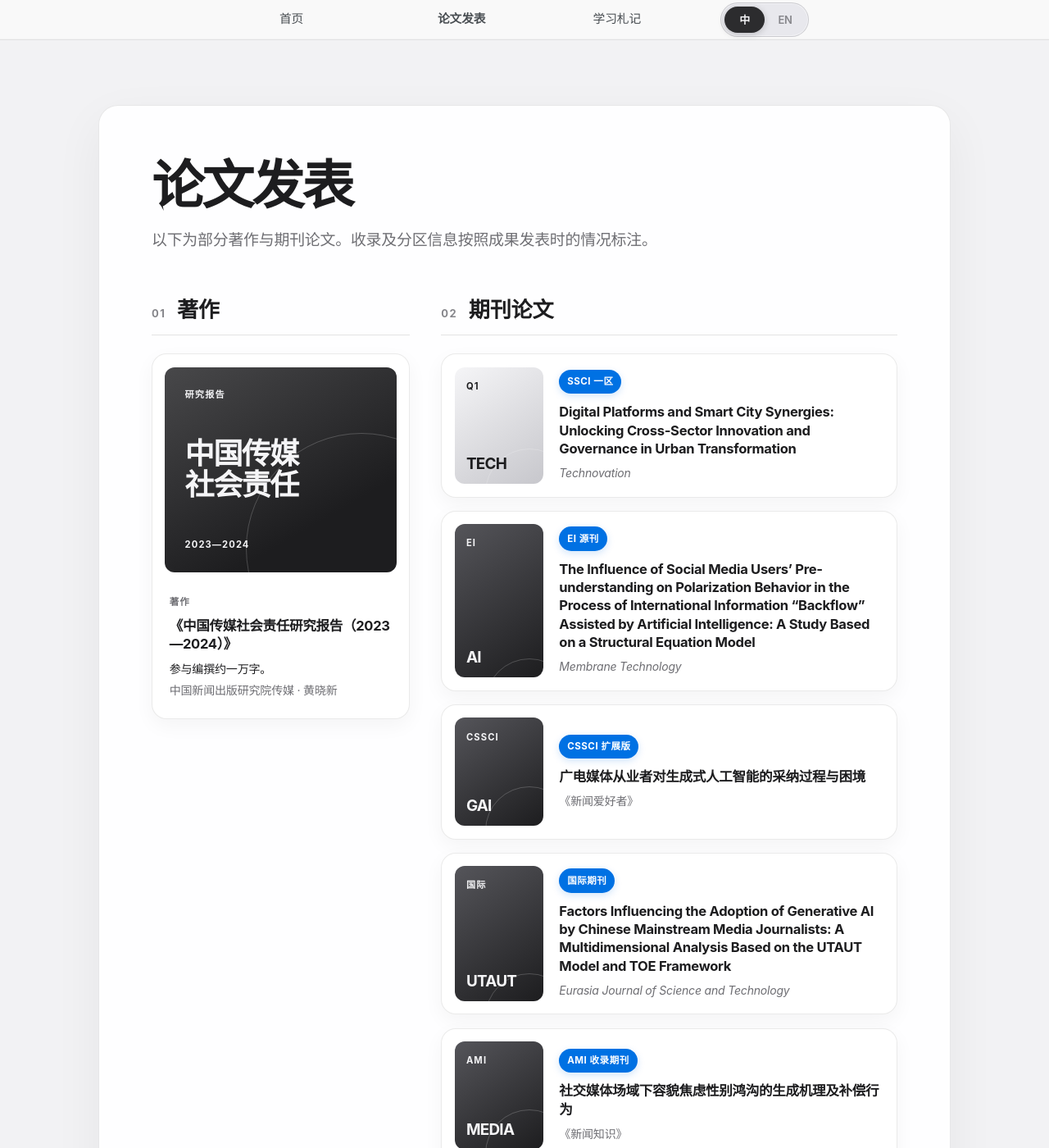
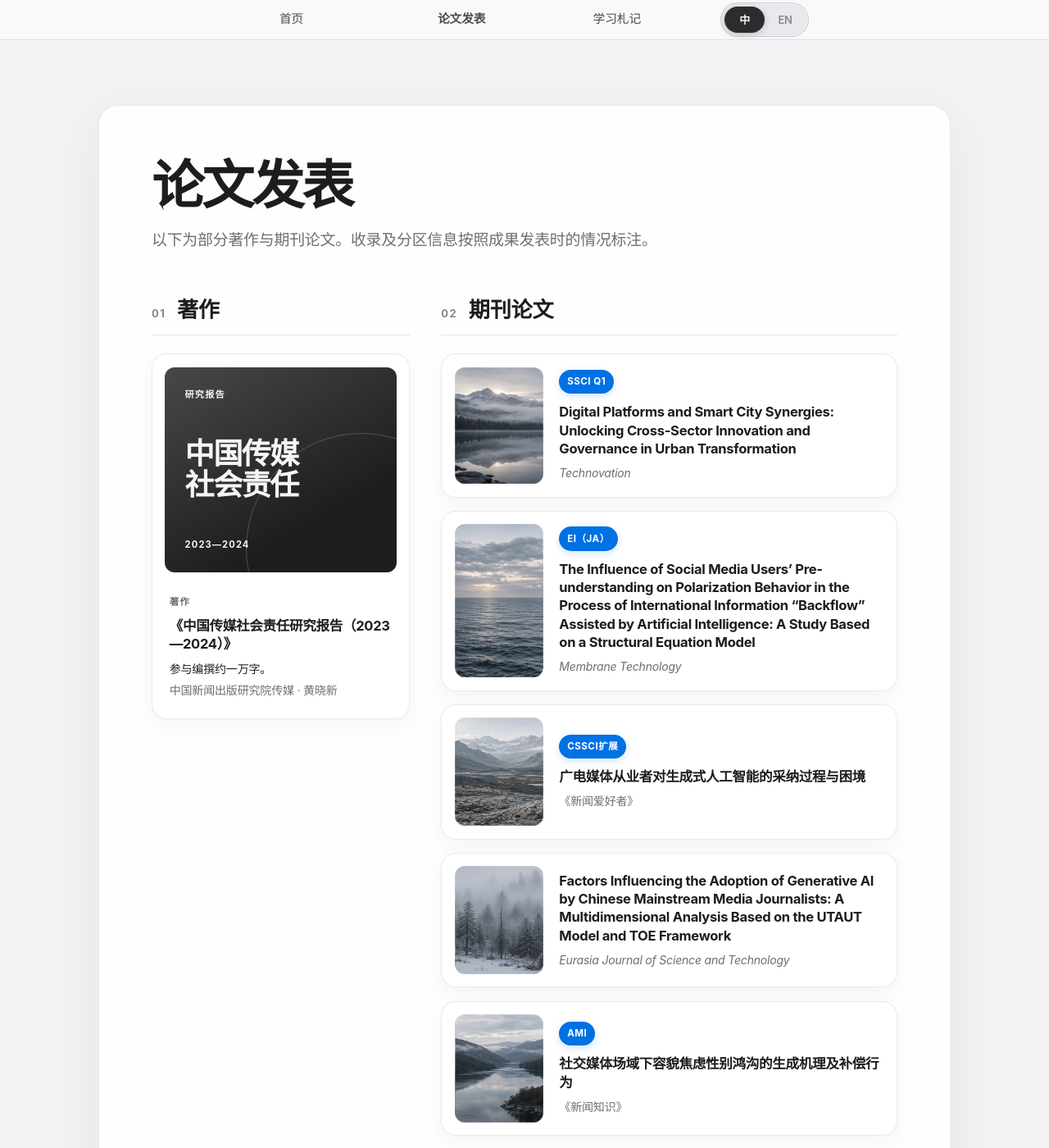
Before and after one commit to HaoxiangLuo/HaoxiangLuo.github.io, a Jekyll site: the page built from _pages/publications-zh.html, in a window 1280 px wide and 1400 px high. Shown: the whole window at 82% size. Built offline with Jekyll 4.4.1, drawn with Linux system fonts in a browser that asks for light colours; a style sheet for code colours, icons or effects is not loaded.

Commit message:
Improve profile contrast and publication covers

```diff
--- a/_pages/publications-zh.html
+++ b/_pages/publications-zh.html
@@ -17,11 +17,11 @@ translation_url: /publications/
   <section class="publication-column publication-column--articles">
     <div class="publication-section-heading"><span>02</span><h2>期刊论文</h2></div>
     <div class="publication-card-list">
-      <article class="publication-card"><div class="publication-cover publication-cover--q1" aria-hidden="true"><span>Q1</span><strong>TECH</strong></div><div class="publication-card__body"><span class="publication-badge publication-badge--rank">SSCI 一区</span><h3>Digital Platforms and Smart City Synergies: Unlocking Cross-Sector Innovation and Governance in Urban Transformation</h3><p class="publication-meta"><em>Technovation</em></p></div></article>
-      <article class="publication-card"><div class="publication-cover" aria-hidden="true"><span>EI</span><strong>AI</strong></div><div class="publication-card__body"><span class="publication-badge publication-badge--rank">EI 源刊</span><h3>The Influence of Social Media Users’ Pre-understanding on Polarization Behavior in the Process of International Information “Backflow” Assisted by Artificial Intelligence: A Study Based on a Structural Equation Model</h3><p class="publication-meta"><em>Membrane Technology</em></p></div></article>
-      <article class="publication-card"><div class="publication-cover" aria-hidden="true"><span>CSSCI</span><strong>GAI</strong></div><div class="publication-card__body"><span class="publication-badge publication-badge--rank">CSSCI 扩展版</span><h3>广电媒体从业者对生成式人工智能的采纳过程与困境</h3><p class="publication-meta">《新闻爱好者》</p></div></article>
-      <article class="publication-card"><div class="publication-cover" aria-hidden="true"><span>国际</span><strong>UTAUT</strong></div><div class="publication-card__body"><span class="publication-badge publication-badge--rank">国际期刊</span><h3>Factors Influencing the Adoption of Generative AI by Chinese Mainstream Media Journalists: A Multidimensional Analysis Based on the UTAUT Model and TOE Framework</h3><p class="publication-meta"><em>Eurasia Journal of Science and Technology</em></p></div></article>
-      <article class="publication-card"><div class="publication-cover" aria-hidden="true"><span>AMI</span><strong>MEDIA</strong></div><div class="publication-card__body"><span class="publication-badge publication-badge--rank">AMI 收录期刊</span><h3>社交媒体场域下容貌焦虑性别鸿沟的生成机理及补偿行为</h3><p class="publication-meta">《新闻知识》</p></div></article>
+      <article class="publication-card"><div class="publication-cover publication-cover--nature publication-cover--nature-1" aria-hidden="true"></div><div class="publication-card__body"><span class="publication-badge publication-badge--rank">SSCI Q1</span><h3>Digital Platforms and Smart City Synergies: Unlocking Cross-Sector Innovation and Governance in Urban Transformation</h3><p class="publication-meta"><em>Technovation</em></p></div></article>
+      <article class="publication-card"><div class="publication-cover publication-cover--nature publication-cover--nature-2" aria-hidden="true"></div><div class="publication-card__body"><span class="publication-badge publication-badge--rank">EI（JA）</span><h3>The Influence of Social Media Users’ Pre-understanding on Polarization Behavior in the Process of International Information “Backflow” Assisted by Artificial Intelligence: A Study Based on a Structural Equation Model</h3><p class="publication-meta"><em>Membrane Technology</em></p></div></article>
+      <article class="publication-card"><div class="publication-cover publication-cover--nature publication-cover--nature-3" aria-hidden="true"></div><div class="publication-card__body"><span class="publication-badge publication-badge--rank">CSSCI扩展</span><h3>广电媒体从业者对生成式人工智能的采纳过程与困境</h3><p class="publication-meta">《新闻爱好者》</p></div></article>
+      <article class="publication-card"><div class="publication-cover publication-cover--nature publication-cover--nature-4" aria-hidden="true"></div><div class="publication-card__body"><h3>Factors Influencing the Adoption of Generative AI by Chinese Mainstream Media Journalists: A Multidimensional Analysis Based on the UTAUT Model and TOE Framework</h3><p class="publication-meta"><em>Eurasia Journal of Science and Technology</em></p></div></article>
+      <article class="publication-card"><div class="publication-cover publication-cover--nature publication-cover--nature-5" aria-hidden="true"></div><div class="publication-card__body"><span class="publication-badge publication-badge--rank">AMI</span><h3>社交媒体场域下容貌焦虑性别鸿沟的生成机理及补偿行为</h3><p class="publication-meta">《新闻知识》</p></div></article>
     </div>
   </section>
 </div>
--- a/assets/css/main.scss
+++ b/assets/css/main.scss
@@ -675,6 +675,26 @@ body {
 }
 
 /* Compact home composition, segmented language control, and rank labels. */
+body.home-page .sidebar {
+  color: #f5f5f7;
+}
+
+body.home-page .sidebar .author__name,
+body.home-page .sidebar .author__urls a,
+body.home-page .sidebar .author__urls i,
+body.home-page .sidebar .author__urls .svg-inline--fa {
+  color: #f5f5f7;
+}
+
+body.home-page .sidebar .author__bio {
+  color: #d2d2d7;
+}
+
+body.home-page .sidebar .author__urls a:hover {
+  color: #fff;
+  background: rgba(255, 255, 255, 0.1);
+}
+
 @media screen and (min-width: 1024px) {
   body.home-page #main {
     max-width: 1320px;
@@ -774,6 +794,23 @@ body {
   box-shadow: 0 3px 10px rgba(0, 113, 227, 0.18);
   letter-spacing: 0.045em;
 }
+
+.publication-cover--nature {
+  background-image: url("/images/publication-landscapes.jpg");
+  background-repeat: no-repeat;
+  background-size: 500% 100%;
+  box-shadow: inset 0 0 0 1px rgba(255, 255, 255, 0.16);
+}
+
+.publication-cover--nature::after {
+  display: none;
+}
+
+.publication-cover--nature-1 { background-position: 0% center; }
+.publication-cover--nature-2 { background-position: 25% center; }
+.publication-cover--nature-3 { background-position: 50% center; }
+.publication-cover--nature-4 { background-position: 75% center; }
+.publication-cover--nature-5 { background-position: 100% center; }
 
 @media (max-width: 560px) {
   .language-toggle a {
```
Also changed, not shown: _pages/publications.html (+5 -5 lines), images/publication-landscapes.jpg (added).
